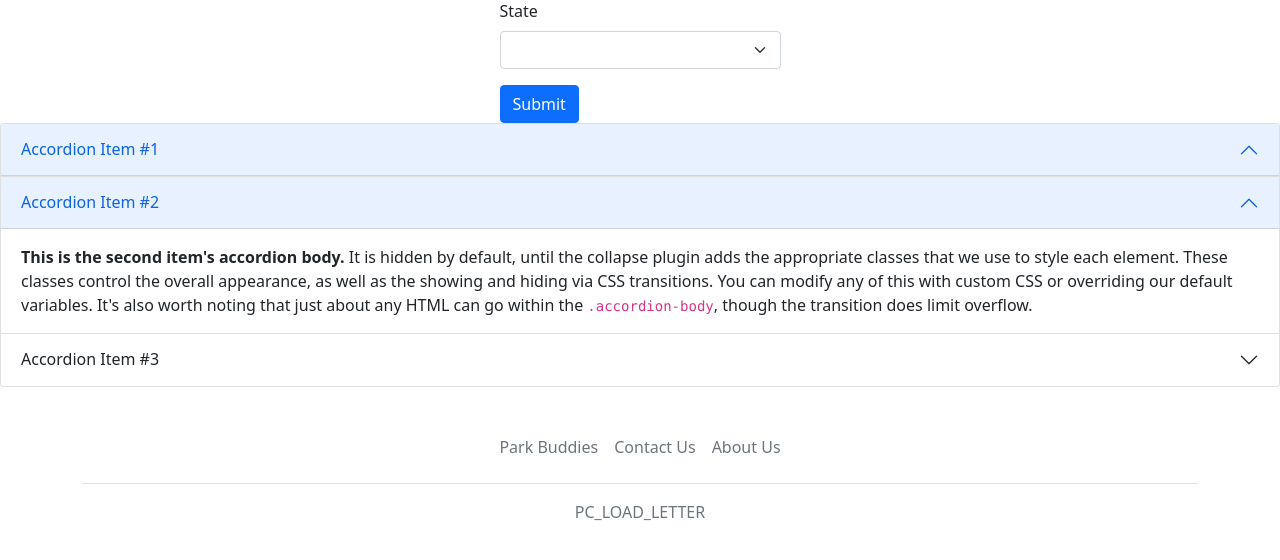
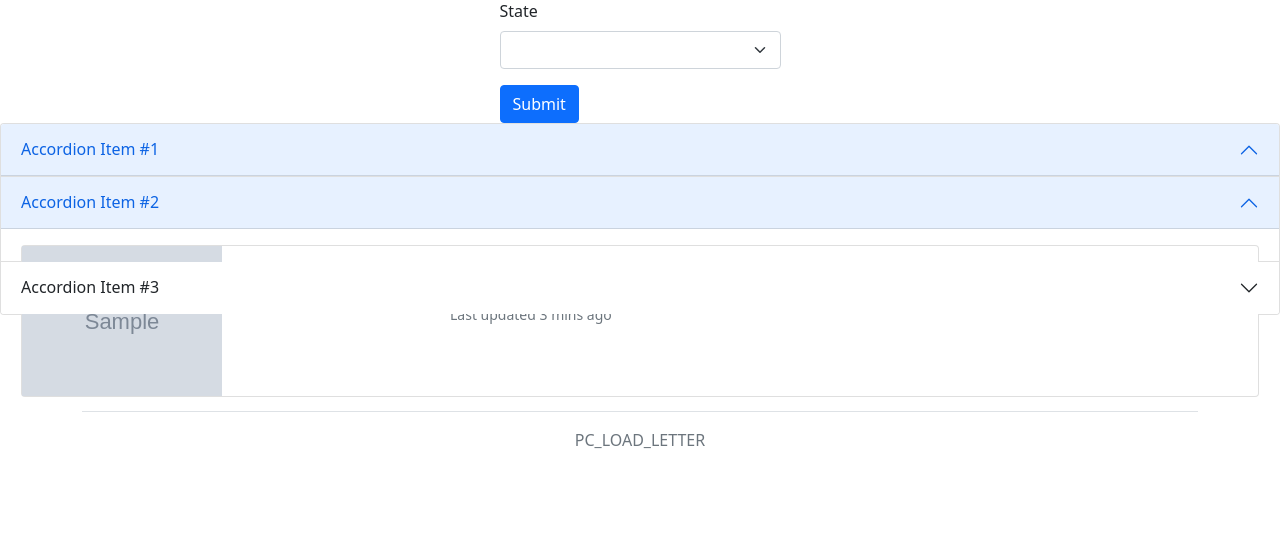
Before and after one commit to kev-odin/park-buddies-archive, a Flask app: template flask-web/templates/parkbystate.html in a window 1280 px wide, after a click on "Accordion Item #2". Shown: the part 97-657 px from the top of the page. Run offline with Flask 2, Linux system fonts and the light colour scheme; the template is opened without the code that fills it: most values are stand-ins (such as "Sample title", 1, 10 or a date in 2020); grey boxes marked "Sample" are stand-in pictures; form fields are guessed from the names that the template uses; some libraries are stand-ins or nearby versions.

Commit message:
second accordion still needs adjustment

```diff
--- a/flask-web/templates/parkbystate.html
+++ b/flask-web/templates/parkbystate.html
@@ -153,14 +153,31 @@
         aria-labelledby="panelsStayOpen-headingTwo"
       >
         <div class="accordion-body">
-          <strong>This is the second item's accordion body.</strong> It is
-          hidden by default, until the collapse plugin adds the appropriate
-          classes that we use to style each element. These classes control the
-          overall appearance, as well as the showing and hiding via CSS
-          transitions. You can modify any of this with custom CSS or overriding
-          our default variables. It's also worth noting that just about any HTML
-          can go within the <code>.accordion-body</code>, though the transition
-          does limit overflow.
+          <! -- below is to show the second carousel item -->
+          {% for park in myData.values() %}
+
+          <div class="carousel-item active" data-bs-interval="5000">
+            <div class="card mb-3">
+              <div class="row g-0">
+                <div class="col-md-4">
+                  <img src={{ park['images'][0]['url'] }} class="img-fluid"
+                  style="max-height:150px;" alt="...">
+                </div>
+                <div class="col-md-8">
+                  <div class="card-body">
+                    <h5 class="card-text">{{park['fullName']}}</h5>
+                    <p class="card-text"></p>
+                    <p class="card-text">
+                      <small class="text-muted">Last updated 3 mins ago</small>
+                    </p>
+                  </div>
+                </div>
+              </div>
+            </div>
+          </div>
+
+          {% endfor %}
+          <! -- above is to show the second carousel item -->
         </div>
       </div>
     </div>
```
